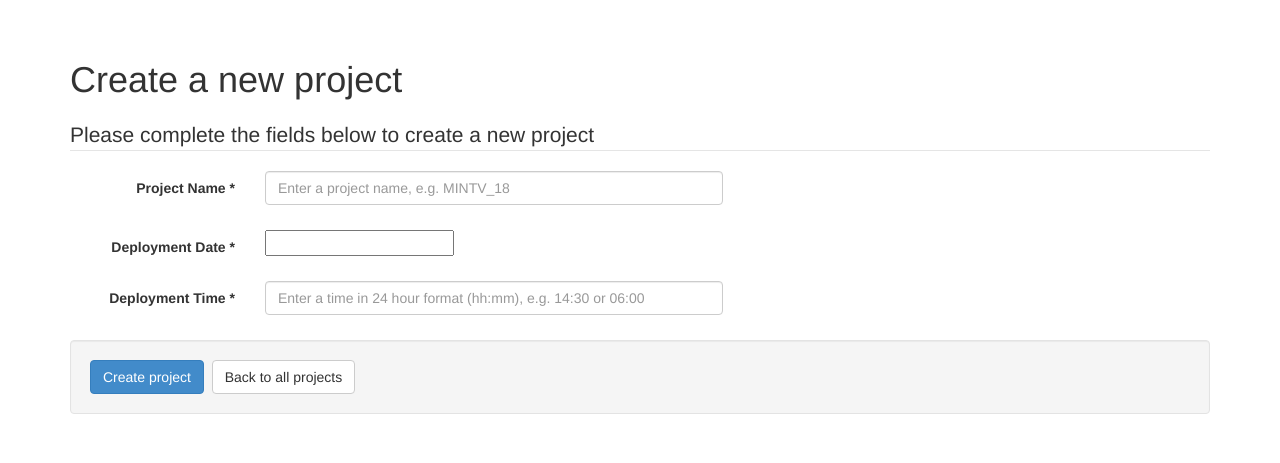
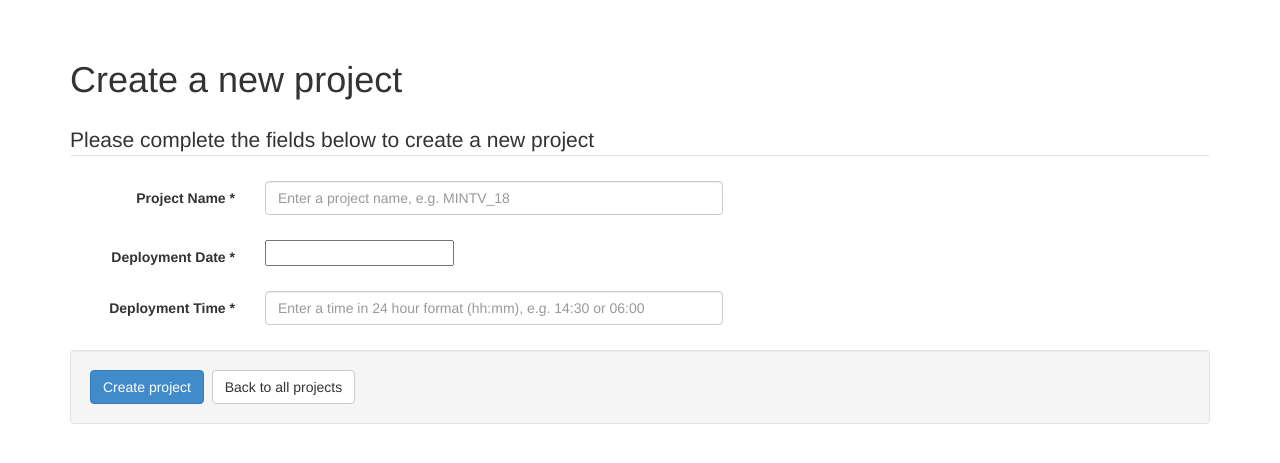
Before and after one commit to alextiley/django-project-tracker, a Django app: page /projects/create in a window 1280 px wide. Shown: the top 463 px of the page. Run offline with Django 3.2, Linux system fonts and the light colour scheme; parts of the project's set-up code (start-up, migrations or seed data) failed here and were passed over; some libraries are stand-ins or nearby versions.

Commit message:
better styling

```diff
--- a/projects/static/css/main.css
+++ b/projects/static/css/main.css
@@ -4,12 +4,11 @@ li {list-style-type:none;}
 body {margin-top:40px;}
 
 /* Base styles */
-h1, h2, h3, h4, h5, h6, p, .big-margin {margin-bottom:20px;}
+h1, h2, h3, h4, h5, h6, p, .big-margin {margin-bottom:25px;}
 
 /* Utils */
 .position-relative {position:relative;}
 .italic {font-style:italic;}
-.big-margin {margin-bottom:25px;}
 
 /* Faux tables - used to replace tables, adding a responsive dimension */
 .faux-table .faux-table-head {border-bottom:1px solid #eee; padding-bottom:5px; margin-bottom:10px;}
@@ -28,3 +27,5 @@ h1, h2, h3, h4, h5, h6, p, .big-margin {margin-bottom:20px;}
 .date-control .form-control:last-of-type {margin-right:0; clear:right;}
 
 .form-group .error {clear:both; font-style:italic; color:#a94442; padding-top:10px;}
+
+.modal-body p {margin-bottom:0px;}
--- a/projects/templates/projects/create.html
+++ b/projects/templates/projects/create.html
@@ -10,7 +10,7 @@
 
 	<form action="{% url 'projects:create' %}" method="post" role="form" class="form-horizontal">
 		<fieldset>
-			<legend>Please complete the fields below to create a new project</legend>
+			<legend class="big-margin">Please complete the fields below to create a new project</legend>
 
 			{% csrf_token %}
 
--- a/projects/templates/projects/update.html
+++ b/projects/templates/projects/update.html
@@ -12,7 +12,7 @@
 
 		<form action="{% url 'projects:update' project_id %}" method="post" role="form" class="form-horizontal">
 			<fieldset>
-				<legend>Please complete the fields below to make changes to project '{{ form.name.value }}'</legend>
+				<legend class="big-margin">Please complete the fields below to make changes to project '{{ form.name.value }}'</legend>
 
 				{% csrf_token %}
 
```
